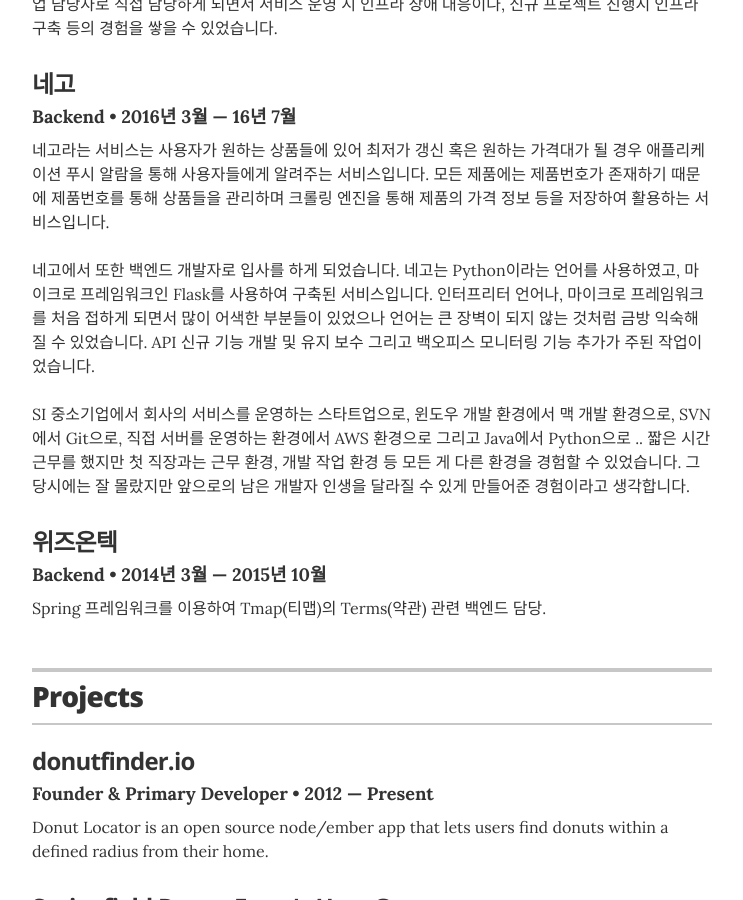
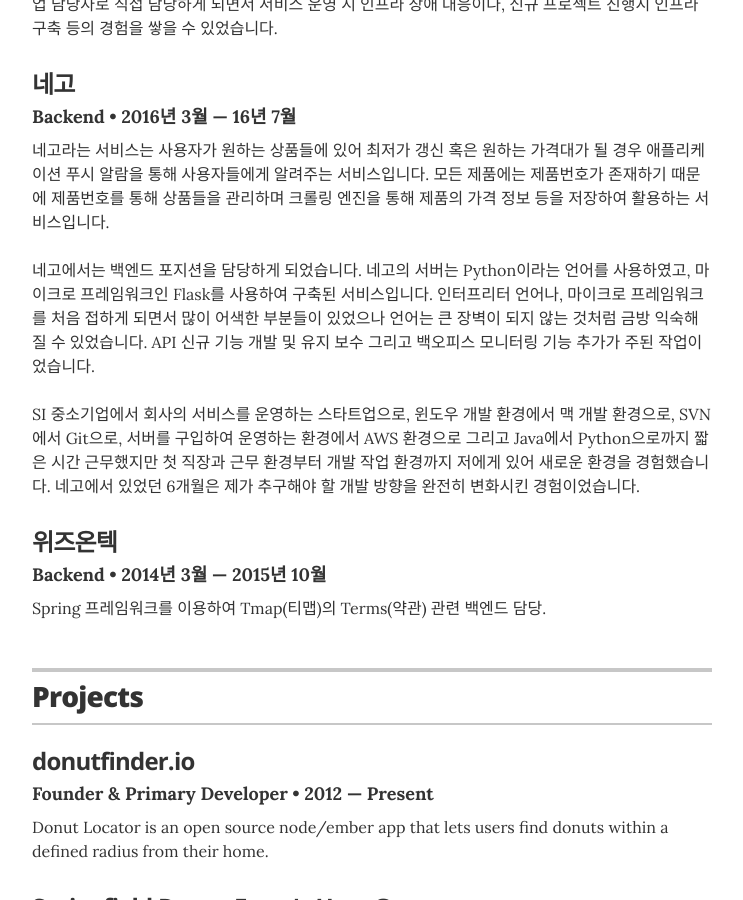
Before and after one commit to bingl2/resume, a Jekyll site: the page built from index.html, in a window 1280 px wide and 900 px high, scrolled down 919 px. Shown: the whole window, without its empty margins (268-1011 px from the left). Built offline with Jekyll 4.4.1, drawn with Linux system fonts in a browser that asks for light colours.

Commit message:
네고 부분 피드백받고 수정

```diff
--- a/_data/experience.yml
+++ b/_data/experience.yml
@@ -8,7 +8,7 @@
 - company: 네고
   position: Backend
   duration:  2016년 3월 &mdash; 16년 7월
-  summary: 네고라는 서비스는 사용자가 원하는 상품들에 있어 최저가 갱신 혹은 원하는 가격대가 될 경우 애플리케이션 푸시 알람을 통해 사용자들에게 알려주는 서비스입니다. 모든 제품에는 제품번호가 존재하기 때문에 제품번호를 통해 상품들을 관리하며 크롤링 엔진을 통해 제품의 가격 정보 등을 저장하여 활용하는 서비스입니다. <br><br> 네고에서 또한 백엔드 개발자로 입사를 하게 되었습니다. 네고는 Python이라는 언어를 사용하였고, 마이크로 프레임워크인 Flask를 사용하여 구축된 서비스입니다. 인터프리터 언어나, 마이크로 프레임워크를 처음 접하게 되면서 많이 어색한 부분들이 있었으나 언어는 큰 장벽이 되지 않는 것처럼 금방 익숙해질 수 있었습니다. API 신규 기능 개발 및 유지 보수 그리고 백오피스 모니터링 기능 추가가 주된 작업이었습니다. <br><br> SI 중소기업에서 회사의 서비스를 운영하는 스타트업으로, 윈도우 개발 환경에서 맥 개발 환경으로, SVN에서 Git으로, 직접 서버를 운영하는 환경에서 AWS 환경으로 그리고 Java에서 Python으로 .. 짧은 시간 근무를 했지만 첫 직장과는 근무 환경, 개발 작업 환경 등 모든 게 다른 환경을 경험할 수 있었습니다. 그 당시에는 잘 몰랐지만 앞으로의 남은 개발자 인생을 달라질 수 있게 만들어준 경험이라고 생각합니다.
+  summary: 네고라는 서비스는 사용자가 원하는 상품들에 있어 최저가 갱신 혹은 원하는 가격대가 될 경우 애플리케이션 푸시 알람을 통해 사용자들에게 알려주는 서비스입니다. 모든 제품에는 제품번호가 존재하기 때문에 제품번호를 통해 상품들을 관리하며 크롤링 엔진을 통해 제품의 가격 정보 등을 저장하여 활용하는 서비스입니다. <br><br> 네고에서는 백엔드 포지션을 담당하게 되었습니다. 네고의 서버는 Python이라는 언어를 사용하였고, 마이크로 프레임워크인 Flask를 사용하여 구축된 서비스입니다. 인터프리터 언어나, 마이크로 프레임워크를 처음 접하게 되면서 많이 어색한 부분들이 있었으나 언어는 큰 장벽이 되지 않는 것처럼 금방 익숙해질 수 있었습니다. API 신규 기능 개발 및 유지 보수 그리고 백오피스 모니터링 기능 추가가 주된 작업이었습니다. <br><br> SI 중소기업에서 회사의 서비스를 운영하는 스타트업으로, 윈도우 개발 환경에서 맥 개발 환경으로, SVN에서 Git으로, 서버를 구입하여 운영하는 환경에서 AWS 환경으로 그리고 Java에서 Python으로까지 짧은 시간 근무했지만 첫 직장과 근무 환경부터 개발 작업 환경까지 저에게 있어 새로운 환경을 경험했습니다. 네고에서 있었던 6개월은 제가 추구해야 할 개발 방향을 완전히 변화시킨 경험이었습니다.
 
 
 # 위즈온텍
```
